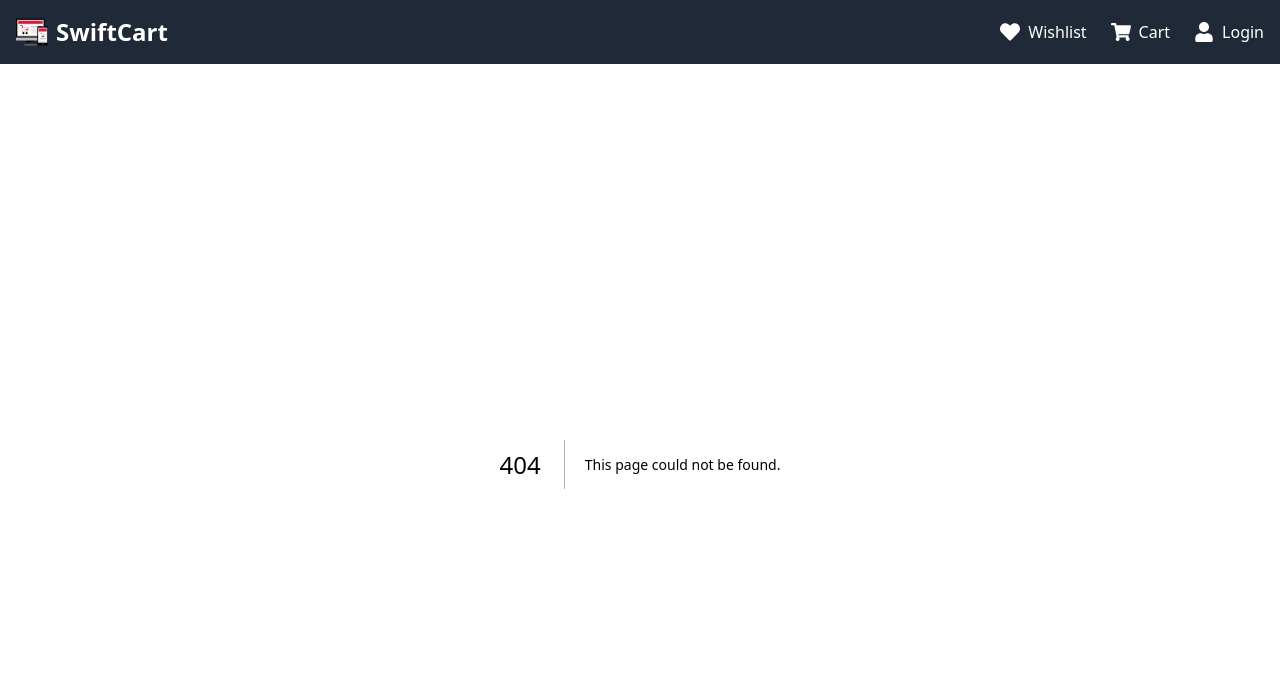
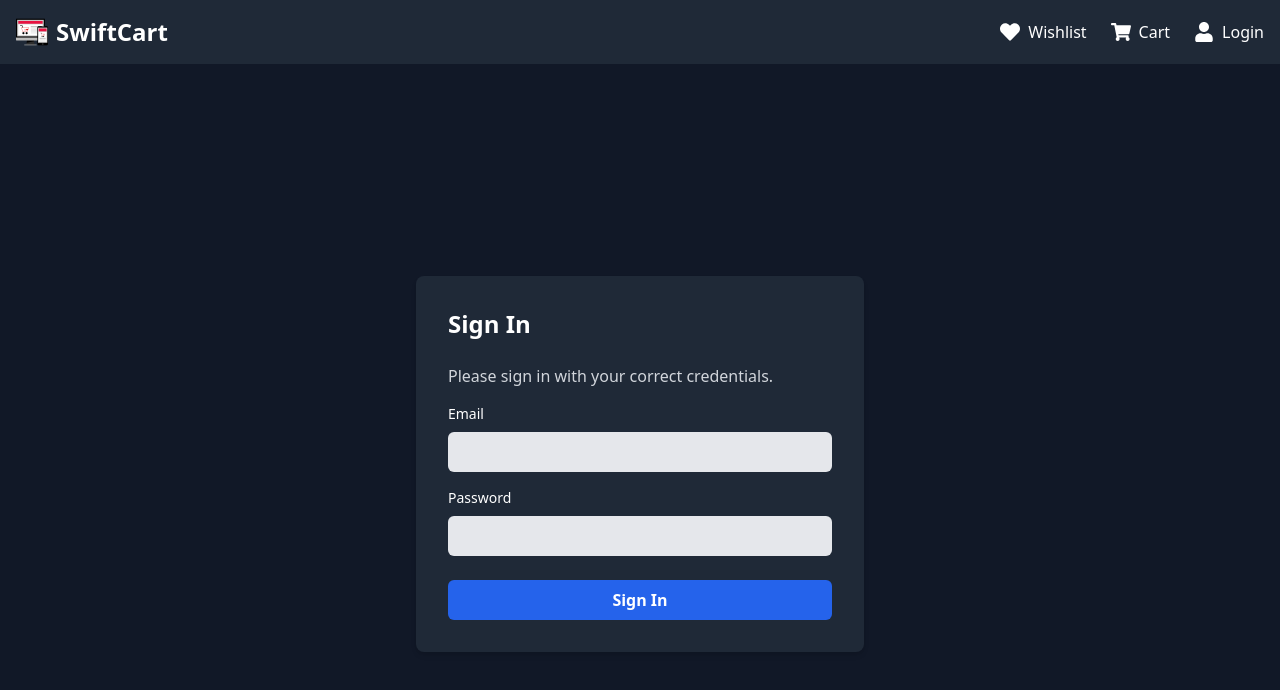
Before and after one commit to IkanyengAdams/FSJ_Portfolio_Piece_IKAADA488_BCL2407_GroupB_Ikanyeng-Adams_FSJ03, a Next.js app: page /sign-in in a window 1280 px wide. Before the commit this address had no page. Shown: the top 690 px of the page. Built offline with nearby package versions, Linux system fonts and the light colour scheme; no server answers.

Commit message:
used the same styling & html from my sign-up.js and used it on my sign-in.js

```diff
--- /dev/null
+++ b/src/app/sign-in/page.js
@@ -0,0 +1,87 @@
+"use client"; // Ensure this component can use client-side features
+
+import { useState } from "react";
+import { useRouter } from "next/navigation";
+import { auth } from "../../../lib/firebase";
+import { signInWithEmailAndPassword } from "firebase/auth";
+import { useSignInWithEmailAndPassword } from 'react-firebase-hooks/auth';
+
+export default function SignIn() {
+  const [email, setEmail] = useState("");
+  const [password, setPassword] = useState("");
+  const [error, setError] = useState(null);
+  const [loading, setLoading] = useState(false);
+
+  const [signInWithEmailAndPassword] = useSignInWithEmailAndPassword(auth);
+
+  const router = useRouter();
+
+  const handleSignIn = async (e) => {
+    e.preventDefault();
+    setError(null);
+    setLoading(true);
+
+    try {
+      await signInWithEmailAndPassword(auth, email, password);
+      setLoading(false);
+
+      router.push("/");
+    } catch (err) {
+      setLoading(false);
+      setError(err.message);
+    }
+  };
+
+  return (
+    <div className="flex items-center justify-center min-h-screen bg-gray-900">
+      <div className="bg-gray-800 p-8 rounded-lg shadow-md w-full max-w-md">
+        <h2 className="text-2xl font-bold mb-6 text-white">Sign In</h2>
+
+        {/* Information message for users */}
+        <p className="text-gray-300 mb-4">
+          Please sign in with your correct credentials.
+        </p>
+
+        {error && <p className="text-red-500 mb-4">{error}</p>}
+
+        <form onSubmit={handleSignIn}>
+          <div className="mb-4">
+            <label className="block text-white text-sm font-medium mb-2" htmlFor="email">
+              Email
+            </label>
+            <input
+              id="email"
+              type="email"
+              value={email}
+              onChange={(e) => setEmail(e.target.value)}
+              className="w-full px-3 py-2 text-gray-900 bg-gray-200 rounded-md focus:outline-none focus:ring-2 focus:ring-blue-500"
+              required
+            />
+          </div>
+          <div className="mb-6">
+            <label className="block text-white text-sm font-medium mb-2" htmlFor="password">
+              Password
+            </label>
+            <input
+              id="password"
+              type="password"
+              value={password}
+              onChange={(e) => setPassword(e.target.value)}
+              className="w-full px-3 py-2 text-gray-900 bg-gray-200 rounded-md focus:outline-none focus:ring-2 focus:ring-blue-500"
+              required
+            />
+          </div>
+          <button
+            type="submit"
+            disabled={loading}
+            className={`w-full py-2 px-4 bg-blue-600 text-white font-semibold rounded-md focus:outline-none focus:ring-2 focus:ring-blue-500 hover:bg-blue-700 ${
+              loading ? "opacity-50 cursor-not-allowed" : ""
+            }`}
+          >
+            {loading ? "Signing In..." : "Sign In"}
+          </button>
+        </form>
+      </div>
+    </div>
+  );
+}
```
